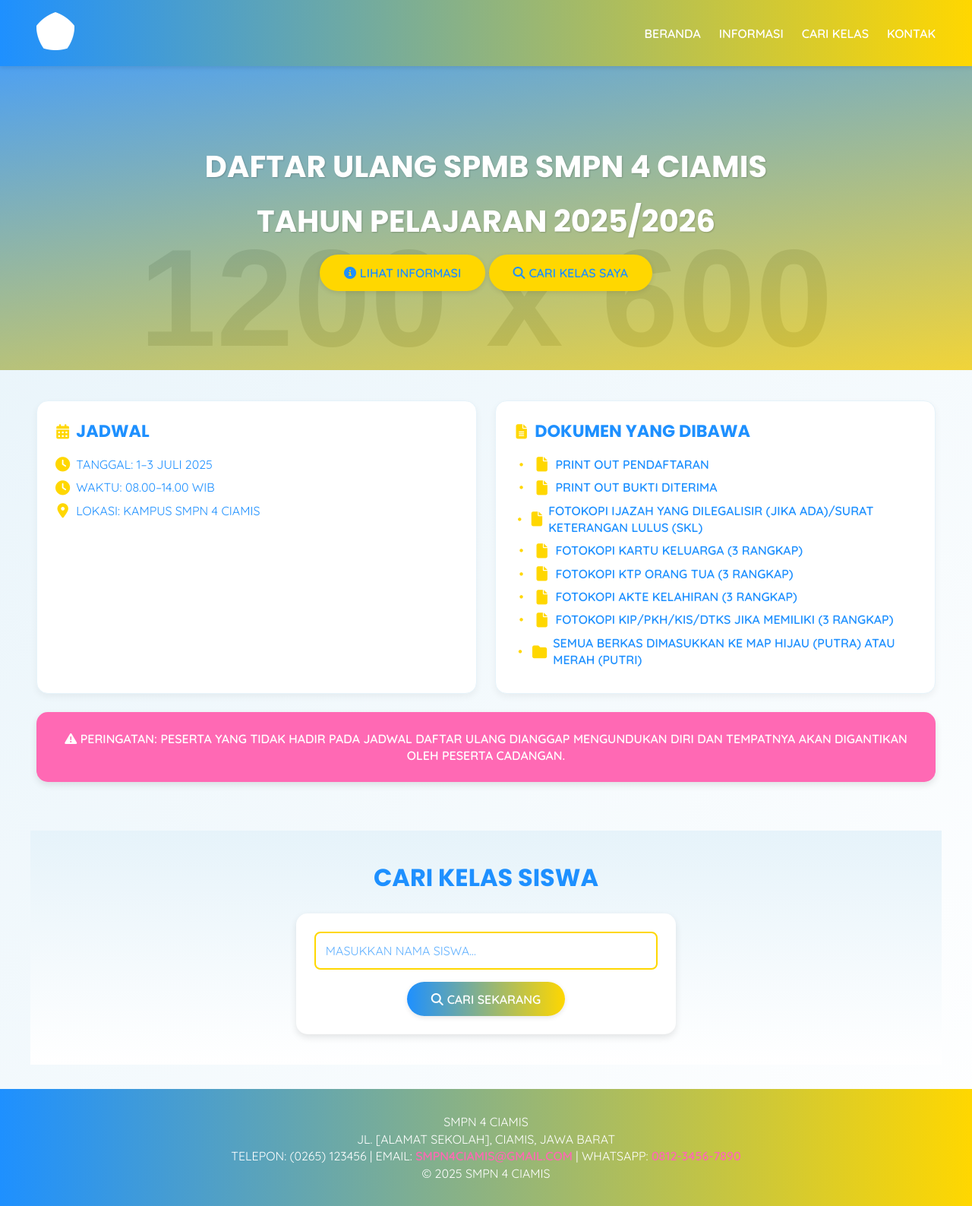
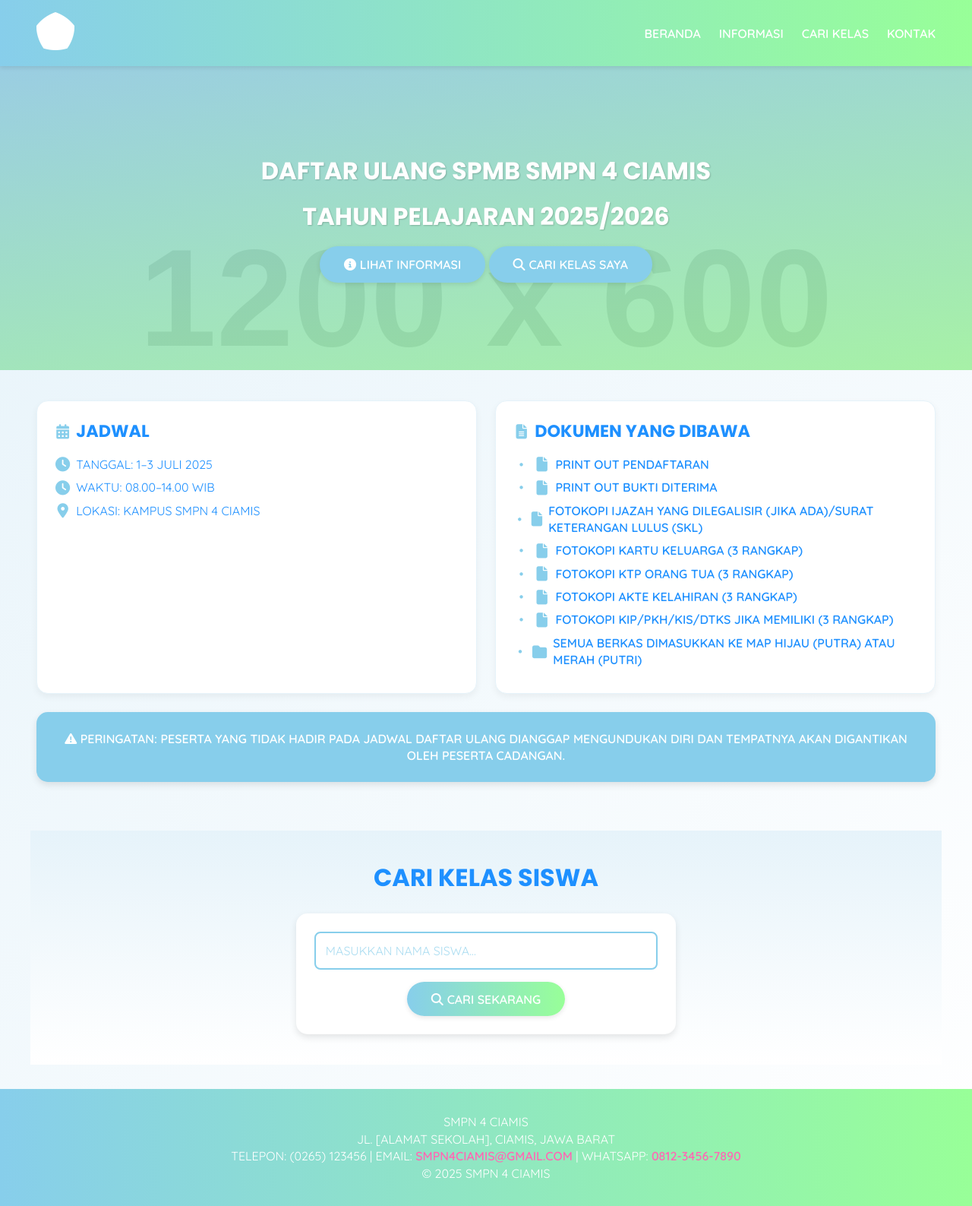
Before and after one commit to smpn4ciamis/spmb_nepacis, a plain HTML site: page index.html in a window 1280 px wide. Shown: the whole page at 76% size. Drawn offline with Linux system fonts and the light colour scheme; placeholder pictures from the web are drawn by us.

Commit message:
Update index.html

```diff
--- a/index.html
+++ b/index.html
@@ -22,7 +22,7 @@
         }
 
         header {
-            background: linear-gradient(90deg, #1E90FF, #FFD700);
+            background: linear-gradient(90deg, #87CEEB, #98FF98);
             color: white;
             padding: 1rem;
             position: sticky;
@@ -85,7 +85,7 @@
         }
 
         .hero {
-            background: linear-gradient(rgba(30, 144, 255, 0.6), rgba(255, 215, 0, 0.6)), url('https://via.placeholder.com/1200x600?text=SMPN+4+Ciamis') no-repeat center/cover;
+            background: linear-gradient(rgba(135, 206, 235, 0.6), rgba(152, 255, 152, 0.6)), url('https://via.placeholder.com/1200x600?text=SMPN+4+Ciamis') no-repeat center/cover;
             height: 400px;
             display: flex;
             align-items: center;
@@ -103,7 +103,7 @@
             left: 0;
             width: 100%;
             height: 100%;
-            background: linear-gradient(120deg, rgba(30, 144, 255, 0.3), rgba(255, 215, 0, 0.3));
+            background: linear-gradient(120deg, rgba(135, 206, 235, 0.3), rgba(152, 255, 152, 0.3));
             z-index: 1;
         }
 
@@ -115,10 +115,11 @@
 
         .hero-content h1 {
             font-family: 'Poppins', sans-serif;
-            font-size: 2.5rem;
+            font-size: 2rem;
             margin-bottom: 1rem;
             text-shadow: 1px 1px 2px rgba(0, 0, 0, 0.2);
             animation: fadeInUp 0.8s ease-out;
+            font-weight: 600;
         }
 
         .hero-content p {
@@ -128,8 +129,8 @@
         }
 
         .cta-button {
-            background: #FFD700;
-            color: #1E90FF;
+            background: #87CEEB;
+            color: #FFFFFF;
             padding: 0.8rem 2rem;
             text-decoration: none;
             border-radius: 25px;
@@ -145,8 +146,8 @@
         .cta-button:hover {
             transform: scale(1.05);
             box-shadow: 0 4px 10px rgba(0, 0, 0, 0.15);
-            background: #FF69B4;
-            color: white;
+            background: #98FF98;
+            color: #1E90FF;
         }
 
         .cta-button i {
@@ -212,10 +213,10 @@
         }
 
         .info-card i {
-            color: #FFD700;
+            color: #87CEEB;
             margin-right: 0.5rem;
             font-size: 1.2rem;
-            width: 1.2rem; /* Lebar tetap untuk sejajar */
+            width: 1.2rem;
             text-align: center;
         }
 
@@ -244,7 +245,7 @@
 
         .info-card ul li::before {
             content: "•";
-            color: #FFD700;
+            color: #87CEEB;
             font-weight: bold;
             display: inline-block;
             width: 1.2rem;
@@ -253,7 +254,7 @@
         }
 
         .warning {
-            background: #FF69B4;
+            background: #87CEEB;
             color: white;
             padding: 1.5rem;
             border-radius: 15px;
@@ -287,7 +288,7 @@
         .search-form input {
             padding: 0.8rem;
             width: 100%;
-            border: 2px solid #FFD700;
+            border: 2px solid #87CEEB;
             border-radius: 8px;
             margin-bottom: 1rem;
             font-size: 1rem;
@@ -295,17 +296,17 @@
         }
 
         .search-form input:focus {
-            border-color: #1E90FF;
+            border-color: #98FF98;
             outline: none;
         }
 
         .search-form input::placeholder {
-            color: #1E90FF;
+            color: #87CEEB;
             opacity: 0.7;
         }
 
         .search-form button {
-            background: linear-gradient(90deg, #1E90FF, #FFD700);
+            background: linear-gradient(90deg, #87CEEB, #98FF98);
             color: white;
             padding: 0.8rem 2rem;
             border: none;
@@ -345,7 +346,7 @@
 
         .loader {
             border: 4px solid #E6F3FA;
-            border-top: 4px solid #FFD700;
+            border-top: 4px solid #87CEEB;
             border-radius: 50%;
             width: 30px;
             height: 30px;
@@ -355,7 +356,7 @@
         }
 
         footer {
-            background: linear-gradient(90deg, #1E90FF, #FFD700);
+            background: linear-gradient(90deg, #87CEEB, #98FF98);
             color: white;
             text-align: center;
             padding: 2rem 0.5rem;
@@ -408,7 +409,7 @@
                 top: 60px;
                 left: 0;
                 width: 100%;
-                background: #1E90FF;
+                background: #87CEEB;
                 padding: 1rem;
                 box-shadow: 0 2px 6px rgba(0, 0, 0, 0.1);
             }
@@ -591,12 +592,12 @@
 
                 if (found) {
                     resultDiv.innerHTML = `
-                        <p><i class="fas fa-user-graduate" style="color: #FFD700;"></i> <strong>NAMA:</strong> ${found.name}</p>
-                        <p><i class="fas fa-chalkboard-teacher" style="color: #FFD700;"></i> <strong>KELAS:</strong> ${found.class}</p>
-                        <p><i class="fas fa-id-card" style="color: #FFD700;"></i> <strong>NOMOR INDUK:</strong> ${found.noInduk}</p>
+                        <p><i class="fas fa-user-graduate" style="color: #87CEEB;"></i> <strong>NAMA:</strong> ${found.name}</p>
+                        <p><i class="fas fa-chalkboard-teacher" style="color: #87CEEB;"></i> <strong>KELAS:</strong> ${found.class}</p>
+                        <p><i class="fas fa-id-card" style="color: #87CEEB;"></i> <strong>NOMOR INDUK:</strong> ${found.noInduk}</p>
                     `;
                 } else {
-                    resultDiv.innerHTML = '<p><i class="fas fa-exclamation-circle" style="color: #FF69B4;"></i> DATA TIDAK DITEMUKAN. SILAKAN PERIKSA NAMA ATAU HUBUNGI PANITIA.</p>';
+                    resultDiv.innerHTML = '<p><i class="fas fa-exclamation-circle" style="color: #87CEEB;"></i> DATA TIDAK DITEMUKAN. SILAKAN PERIKSA NAMA ATAU HUBUNGI PANITIA.</p>';
                 }
                 resultDiv.style.display = 'block';
             }, 1000);
```
